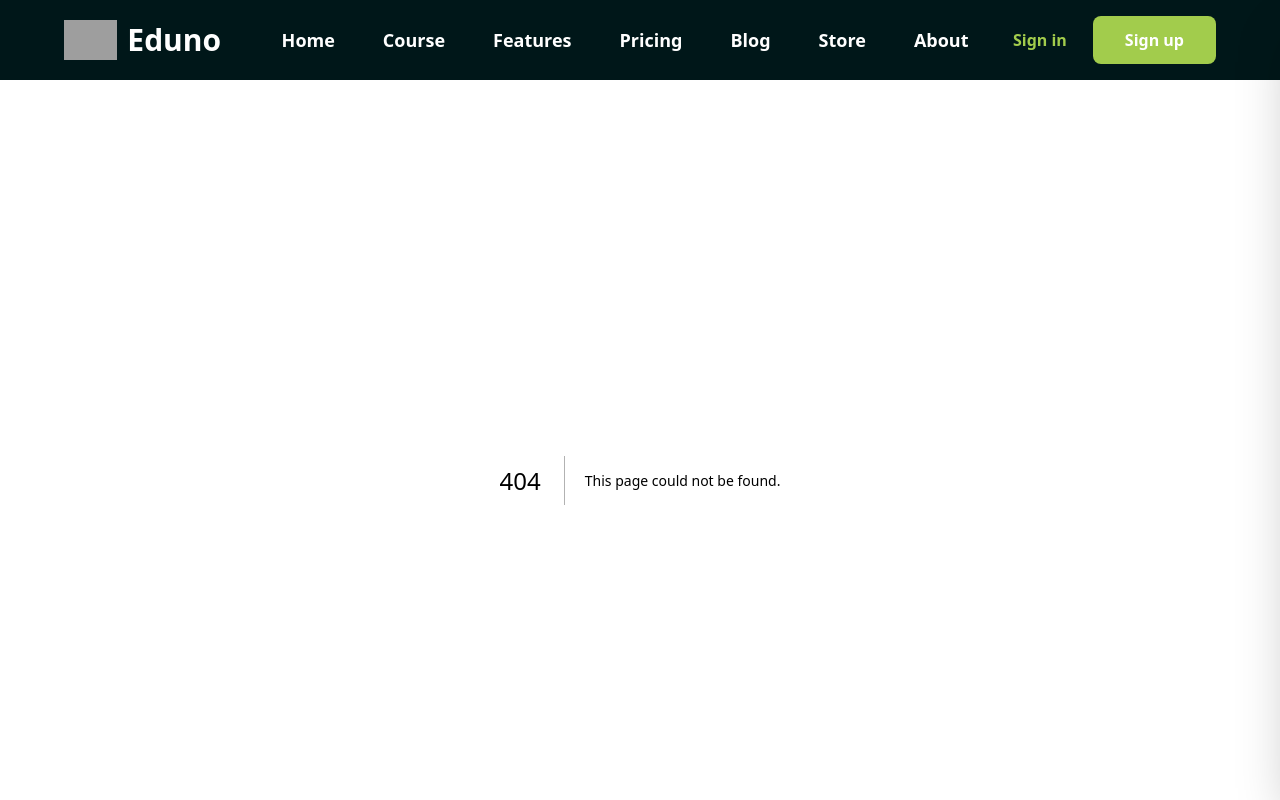
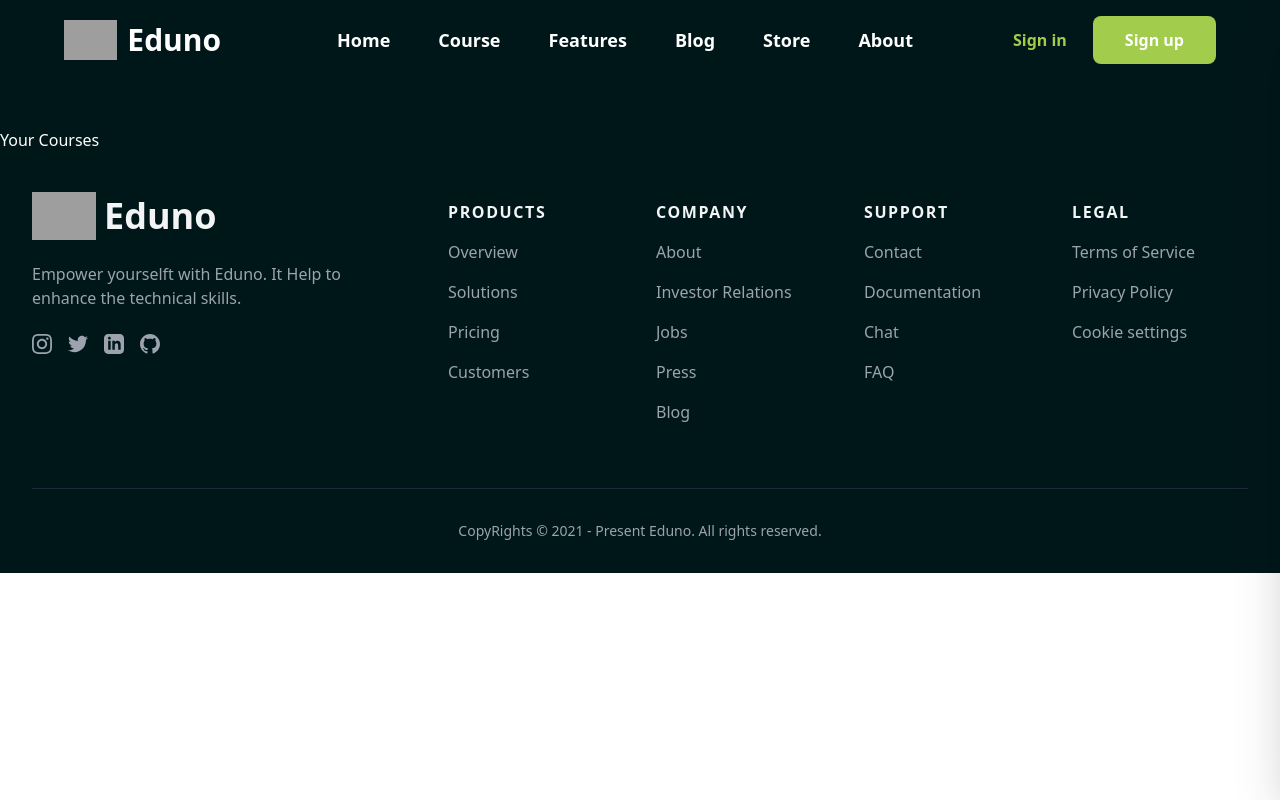
Before and after one commit to officialeduno/Eduno, a Next.js app: page /dashboard/yourcourses in a window 1280 px wide. Before the commit this address had no page. Shown: the top 800 px of the page. Built offline with nearby package versions, Linux system fonts and the light colour scheme; grey boxes are pictures that could not be loaded.

Commit message:
13 Apr, 2023 Started

```diff
--- a/components/navbar.js
+++ b/components/navbar.js
@@ -4,7 +4,7 @@
 import Link from 'next/link';
 
 // Import react from the react package
-import React, { useState } from 'react'
+import React, { useEffect, useState } from 'react'
 
 // Import useRef from the react package
 import { useRef } from 'react';
@@ -12,9 +12,10 @@ import { useRouter } from 'next/router'
 
 // Create Navbar component
 const Navbar = (props) => {
+    const router = useRouter();
 
 
-    const router = useRouter();
+
     const userId = router.query.userId;
 
     // HandleMenu to handle the menu section of the mobile system
@@ -73,7 +74,6 @@ const Navbar = (props) => {
                             <Link href={'/'} className="text-lg font-semibold text-white transition duration-100 hover:text-[#a2cc4c]">Home</Link>
                             <Link href={'#courses'} className="text-lg font-semibold text-white transition duration-100 hover:text-[#a2cc4c]">Course</Link>
                             <Link href={'/features/feature'} className="inline-flex items-center text-white gap-1 text-lg font-semibold hover:text-[#a2cc4c]">Features</Link>
-                            <a href="#" className="text-lg font-semibold text-white transition duration-100 hover:text-[#a2cc4c]">Pricing</a>
                             <Link href={'/blogs/blog'} className="text-lg font-semibold text-white transition duration-100 hover:text-[#a2cc4c]">Blog</Link>
                             <a href="#" className="text-lg font-semibold text-white transition duration-100 hover:text-[#a2cc4c]">Store</a>
                             <a href="#" className="text-lg font-semibold text-white transition duration-100 hover:text-[#a2cc4c]">About</a>
@@ -118,7 +118,6 @@ const Navbar = (props) => {
                     <Link href={'/'} onClick={handleMenu} className="py-3 pt-4 text-lg font-semibold text-white transition duration-100 hover:text-[#a2cc4c]">Home</Link>
                     <Link href={'/features/feature'} onClick={handleMenu} className="py-3 text-lg font-semibold text-white transition duration-100 hover:text-[#a2cc4c]">Course</Link>
                     <a href="#" onClick={handleMenu} className="py-3 inline-flex items-center text-white gap-1 text-lg font-semibold hover:text-[#a2cc4c]">Features</a>
-                    <a href="#" onClick={handleMenu} className="py-3 text-lg font-semibold text-white transition duration-100 hover:text-[#a2cc4c]">Pricing</a>
                     <Link href={'/blogs/blog'} onClick={handleMenu} className="py-3 text-lg font-semibold text-white transition duration-100 hover:text-[#a2cc4c]">Blog</Link>
                     <a href="#" onClick={handleMenu} className="py-3 text-lg font-semibold text-white transition duration-100 hover:text-[#a2cc4c]">Store</a>
                     <a href="#" onClick={handleMenu} className="py-3 text-lg font-semibold text-white transition duration-100 hover:text-[#a2cc4c]">About</a>
--- a/pages/_app.js
+++ b/pages/_app.js
@@ -24,6 +24,7 @@ export default function App({ Component, pageProps }) {
     if (loginToken) {
       setUser({ value: loginToken });
       setUserName({value: username});
+      setKey(Math.random())
     }
   }, [])
 
--- a/pages/authentication/signin.js
+++ b/pages/authentication/signin.js
@@ -69,7 +69,7 @@ const Signin = () => {
             // Set the token in local storage of browser
             localStorage.setItem('loginToken', response.token);
             localStorage.setItem('userName', response.userName);
-            router.push(`http://localhost:3000/dashboard/dashboard?userId=${response.userId}`)
+            router.push(`http://localhost:3000?userId=${response.userId}`)
 
         } else {
             signinCancelledToast();
--- /dev/null
+++ b/pages/dashboard/yourcourses.js
@@ -0,0 +1,12 @@
+/* eslint-disable @next/next/no-img-element */
+import React from 'react'
+
+const Yourcourses = () => {
+    return (
+        <div className='bg-[#001719] md:pt-12'>
+            <h1 className='text-white'>Your Courses</h1>
+        </div>
+    )
+}
+
+export default Yourcourses
```
